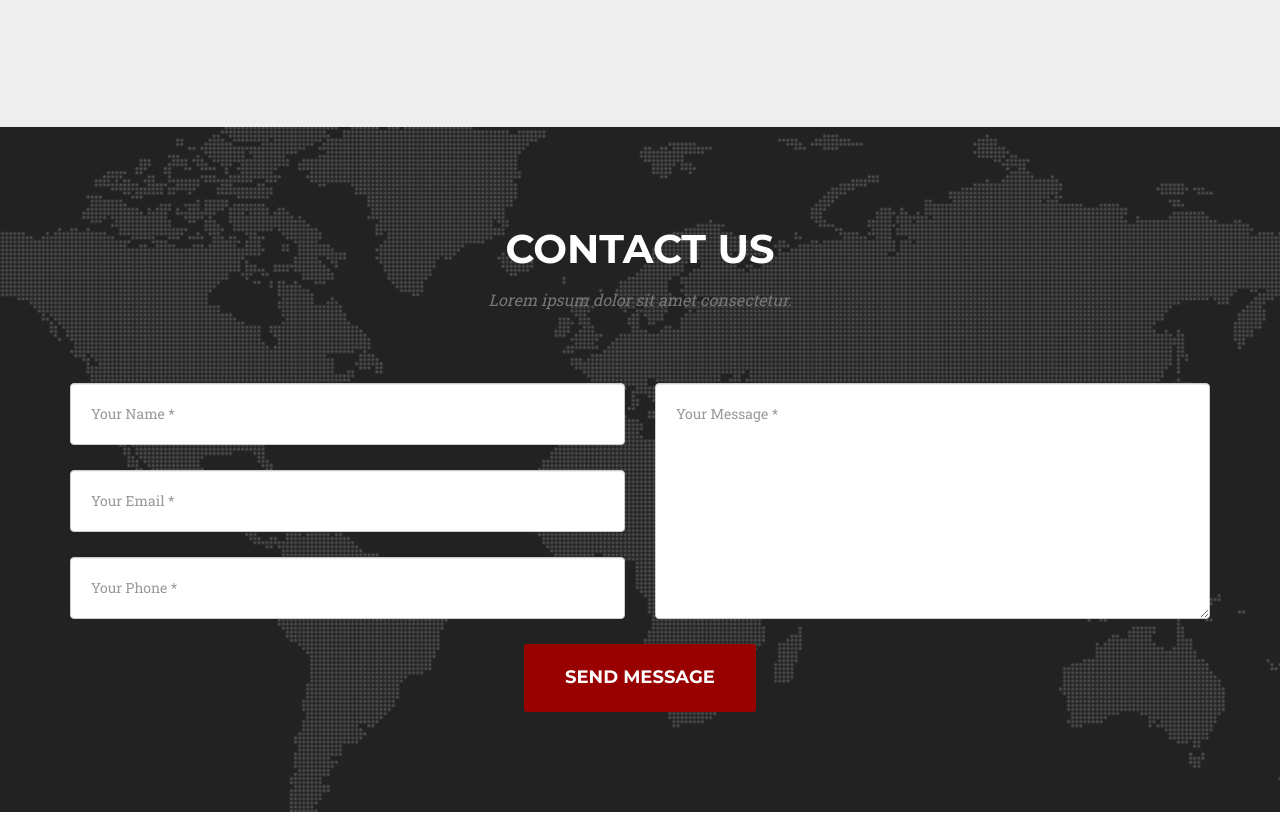
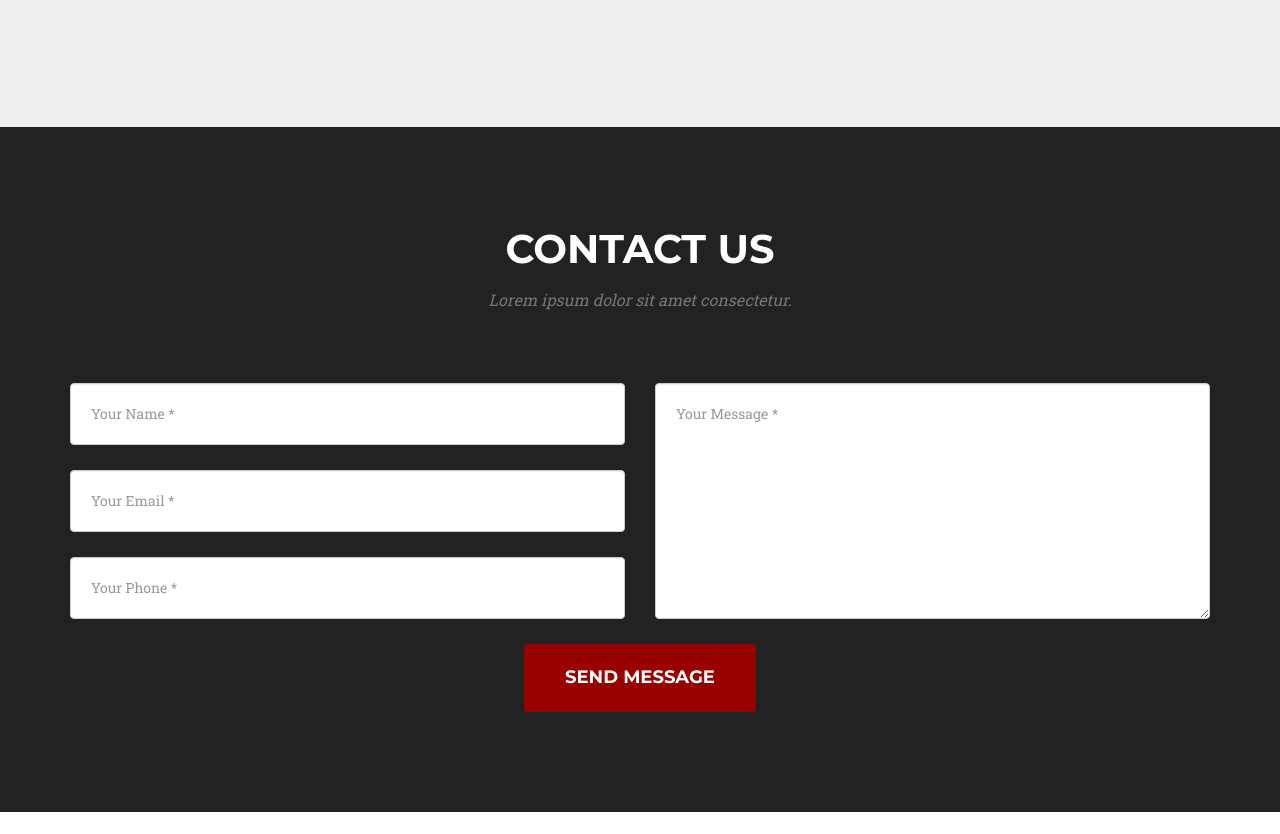
Before and after one commit to jchittam/jchittam.github.io, a plain HTML site: page index.html in a window 1280 px wide. Shown: the part 4787-5621 px from the top of the page. Drawn offline with nearby package versions, Linux system fonts and the light colour scheme.

Commit message:
Update main.css

```diff
--- a/css/main.css
+++ b/css/main.css
@@ -694,7 +694,7 @@ aside.clients img {
 
 section#contact {
     background-color: #222222;
-    background-image: url('../img/map-image.png');
+    /*background-image: url('../img/map-image.png');*/
     background-position: center;
     background-repeat: no-repeat;
 }
```
